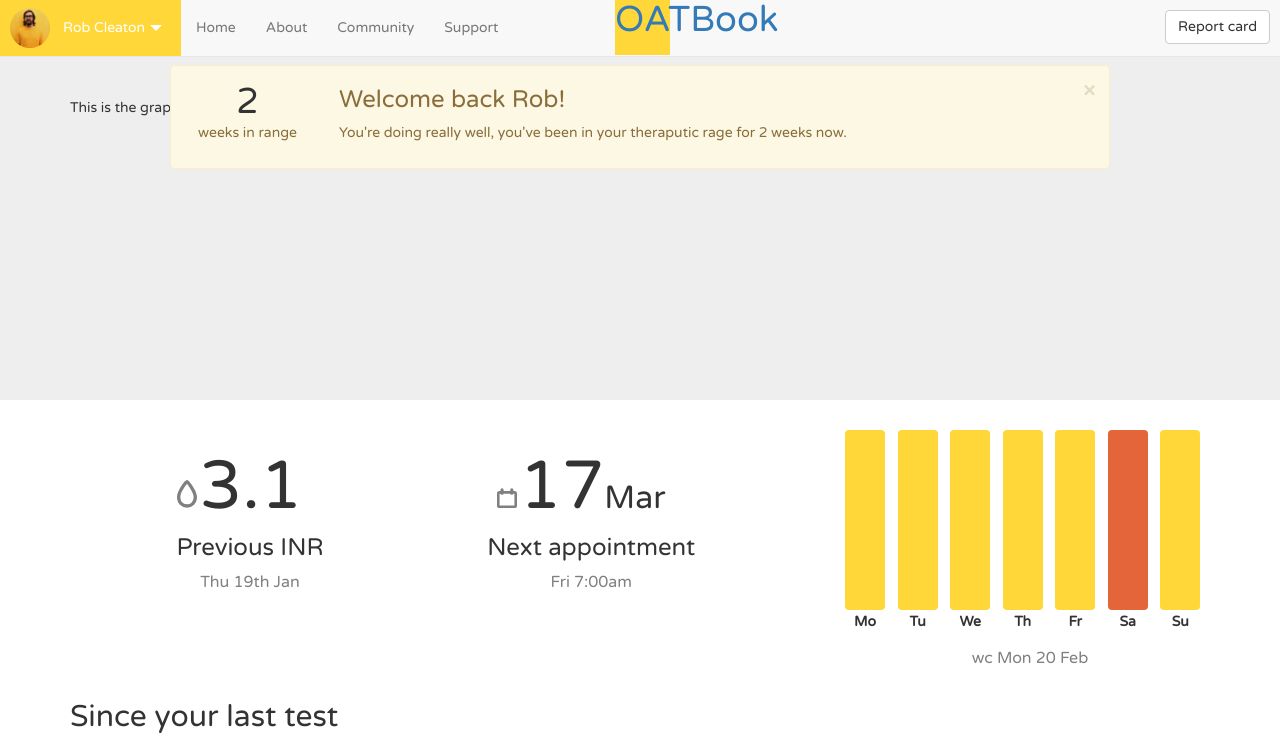
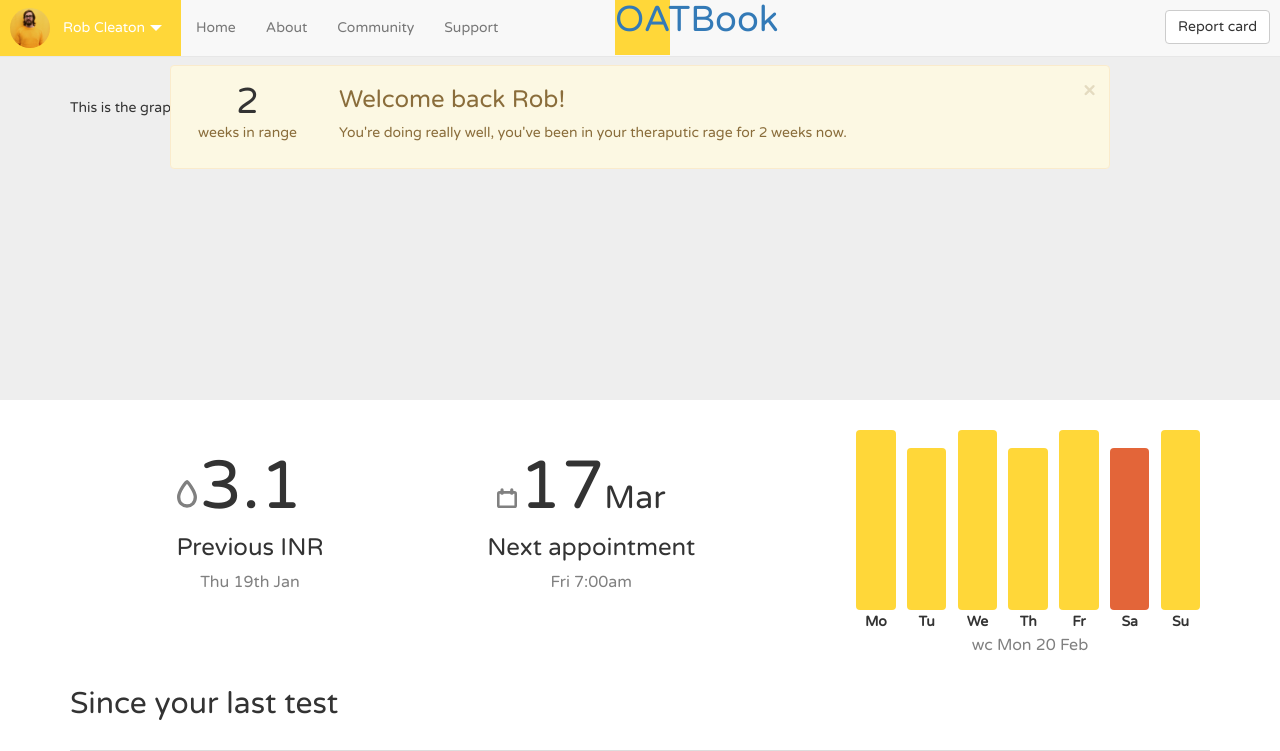
Before and after one commit to robcleaton/my.oatbook, a PHP site: page /index.php in a window 1280 px wide. Shown: the top 751 px of the page. Run offline with PHP 8.4, Linux system fonts and the light colour scheme.

Commit message:
chart heights

```diff
--- a/includes/report-card.php
+++ b/includes/report-card.php
@@ -20,14 +20,14 @@
 
             <!-- Previous reading -->
             <div class="col-md-6 previousRead">
-              <h2 class="text-center"><span class="ico"></span>2.9</h2>
+              <h2 class="text-center"><span class="ico"></span>3.1</h2>
               <h3 class="text-center">Previous INR</h3>
-              <p class="text-center date">Tue 21st Feb</p></p>
+              <p class="text-center date">Thu 19th Jan</p></p>
             </div>
 
             <!-- Next appointment -->
             <div class="col-md-5 nextApp">
-              <h2 class="text-center"><span class="ico"></span>19<span class="month">Mar</span></h2>
+              <h2 class="text-center"><span class="ico"></span>17<span class="month">Mar</span></h2>
               <h3 class="text-center">Next appointment</h3>
               <p class="text-center date">Fri 7:00am</p>
             </div>
@@ -35,15 +35,15 @@
             <!-- Weekly dosages -->
             <div class="col-md-10 col-sm-offset-1">
               <ul class="list-inline weeklyDosages">
-                <li><span class="dose" data-toggle="tooltip" title="11mg"></span><label>Mo</label></li>
-                <li><span class="dose" data-toggle="tooltip" title="11mg"></span><label>Tu</label></li>
-                <li><span class="dose" data-toggle="tooltip" title="11mg"></span><label>We</label></li>
-                <li><span class="dose" data-toggle="tooltip" title="11mg"></span><label>Th</label></li>
-                <li><span class="dose" data-toggle="tooltip" title="11mg"></span><label>Fr</label></li>
-                <li><span class="dose" data-toggle="tooltip" title="11mg"></span><label>Sa</label></li>
-                <li><span class="dose" data-toggle="tooltip" title="11mg"></span><label>Su</label></li>
+                <li><span class="dose h-100" data-toggle="tooltip" title="10mg"></span><label>Mo</label></li>
+                <li><span class="dose h-90" data-toggle="tooltip" title="8mg"></span><label>Tu</label></li>
+                <li><span class="dose h-100" data-toggle="tooltip" title="10mg"></span><label>We</label></li>
+                <li><span class="dose h-90" data-toggle="tooltip" title="8mg"></span><label>Th</label></li>
+                <li><span class="dose h-100" data-toggle="tooltip" title="10mg"></span><label>Fr</label></li>
+                <li><span class="dose missed h-90" data-toggle="tooltip" title="8mg Missed"></span><label>Sa</label></li>
+                <li><span class="dose h-100" data-toggle="tooltip" title="10mg"></span><label>Su</label></li>
               </ul>
-              <p class="text-center date">wc Mon 19 Feb</p>
+              <p class="text-center date">wc Mon 20 Feb</p>
             </div>
 
           </div><!-- /stats -->
@@ -68,7 +68,7 @@
             <tr>
               <td><span class="date">5<sup>th</sup></span> <span class="month">Feb</span></td>
               <td>Taking antibiotics</td>
-              <td></td>
+              <td class="text-right"><span class="reading"><span class="dose">2.5</span></span></td>
             </tr>
             <tr>
               <td><span class="date">12<sup>th</sup></span> <span class="month">Feb</span></td>
@@ -91,7 +91,7 @@
               <td></td>
             </tr>
             <tr>
-              <td><span class="date">20<sup>th</sup></span> <span class="month">Feb</span></td>
+              <td><span class="date">25<sup>th</sup></span> <span class="month">Feb</span></td>
               <td></td>
               <td class="text-right"><span class="missed"><span class="dose">8</span></span></td>
             </tr>
--- a/index.php
+++ b/index.php
@@ -34,13 +34,13 @@ $pageTitle = "Home";
       <!-- Weekly dosages -->
       <div class="col-md-4 col-md-offset-1 dosages">
         <ul class="list-inline weeklyDosages">
-          <li><span class="dose" data-toggle="tooltip" title="11mg"></span><label>Mo</label></li>
-          <li><span class="dose" data-toggle="tooltip" title="11mg"></span><label>Tu</label></li>
-          <li><span class="dose" data-toggle="tooltip" title="11mg"></span><label>We</label></li>
-          <li><span class="dose" data-toggle="tooltip" title="11mg"></span><label>Th</label></li>
-          <li><span class="dose" data-toggle="tooltip" title="11mg"></span><label>Fr</label></li>
-          <li><span class="dose missed" data-toggle="tooltip" title="8mg Missed"></span><label>Sa</label></li>
-          <li><span class="dose" data-toggle="tooltip" title="11mg"></span><label>Su</label></li>
+          <li><span class="dose h-100" data-toggle="tooltip" title="10mg"></span><label>Mo</label></li>
+          <li><span class="dose h-90" data-toggle="tooltip" title="8mg"></span><label>Tu</label></li>
+          <li><span class="dose h-100" data-toggle="tooltip" title="10mg"></span><label>We</label></li>
+          <li><span class="dose h-90" data-toggle="tooltip" title="8mg"></span><label>Th</label></li>
+          <li><span class="dose h-100" data-toggle="tooltip" title="10mg"></span><label>Fr</label></li>
+          <li><span class="dose missed h-90" data-toggle="tooltip" title="8mg Missed"></span><label>Sa</label></li>
+          <li><span class="dose h-100" data-toggle="tooltip" title="10mg"></span><label>Su</label></li>
         </ul>
         <p class="text-center date">wc Mon 20 Feb</p>
       </div>
--- a/sass/_stats.scss
+++ b/sass/_stats.scss
@@ -46,16 +46,23 @@
 
   // Weekly dosages
 
-  .weeklyDosages li {
+  ul.weeklyDosages {
+    float: left;
+    width: 100%;
+    display: block;
+    margin-bottom: 24px;
+
+    li {
       width: 11%;
       padding: 0px;
       margin: 0px;
-    margin-left: 2.4%;
+      margin-left: 3.1%;
+      height: 180px;
+      float: left;
 
       .dose {
         background: $oatbook;
         border-radius: 4px;
-      height: 180px;
         float: left;
         width: 100%;
       }
@@ -68,6 +75,13 @@
       .dose.missed:hover {
         background: $red-darker;
       }
+      .dose.h-100{
+        height: 100%;
+      }
+      .dose.h-90 {
+        height: 90%;
+        margin-top: 18px;
+      }
 
       label {
         width: 100%;
@@ -78,9 +92,8 @@
     .weeklyDosages li:first-child {
       margin-left: 0%;
     }
-
   }
-
+}
 
 // Report Card
 #reportCardModal {
@@ -91,7 +104,6 @@
     margin-top: 40px;
   }
   .weeklyDosages li .dose {
-    height: 200px;
   }
   .stats {
     margin-bottom: 40px;
```
Also changed, not shown: _.htaccess (renamed from .htaccess), stylesheets/styles.css, 2 other files. Lines whose indentation alone changed are shown as unchanged.
